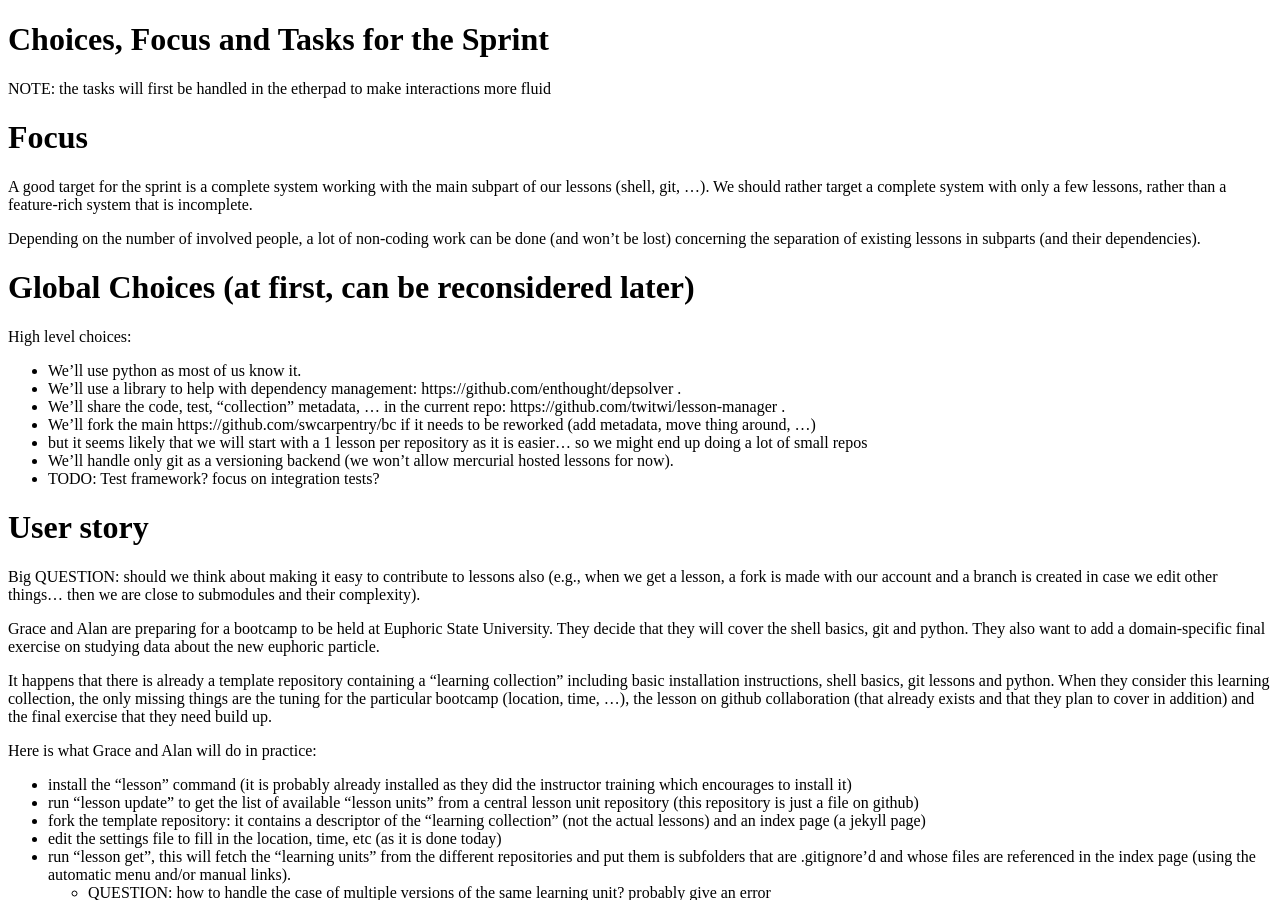
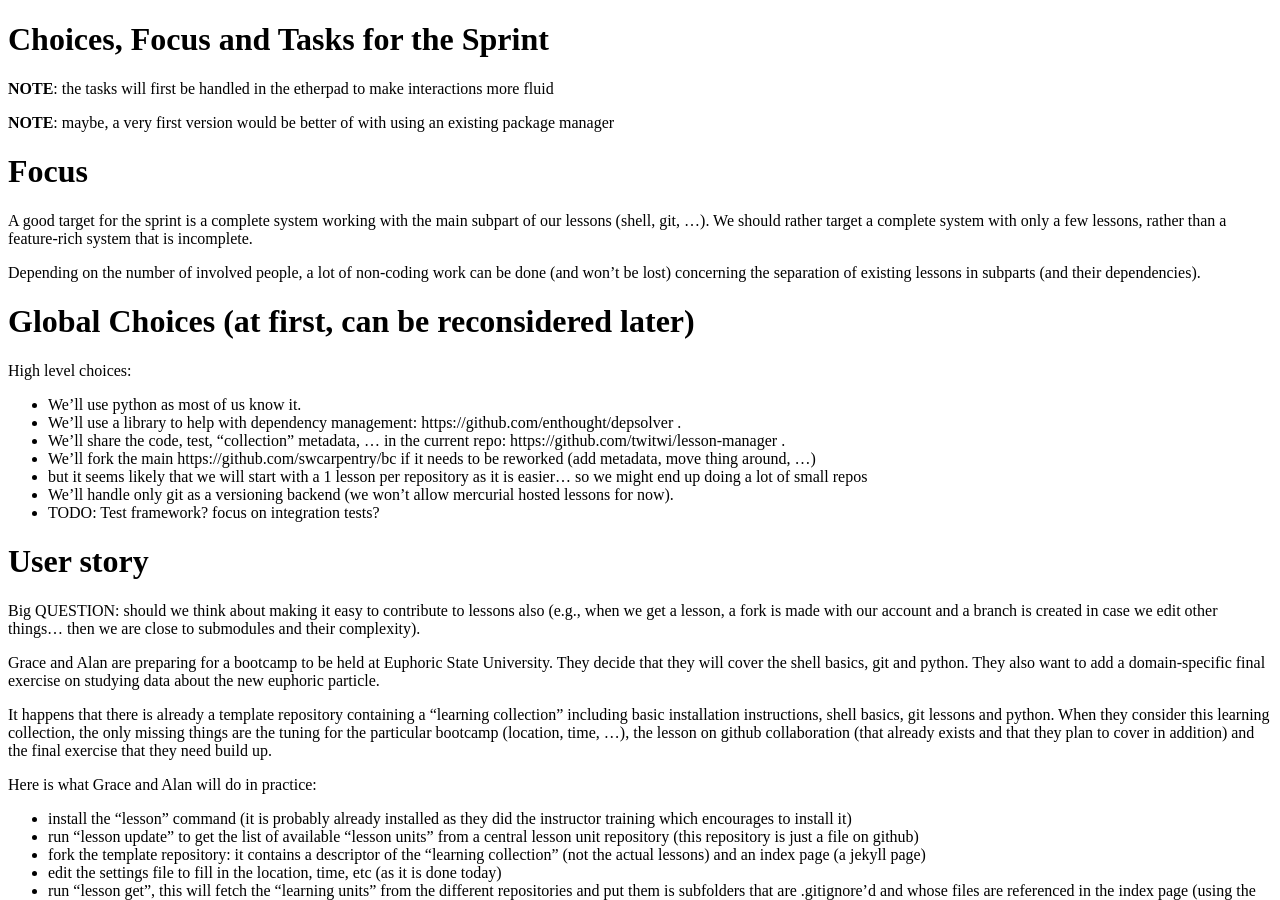
Before and after one commit to wking/lesson-manager, a Jekyll site: the page built from 02-sprint-choices-and-tasks.md, in a window 1280 px wide and 900 px high. Built offline with Jekyll 4.4.1, drawn with Linux system fonts in a browser that asks for light colours.

Commit message:
Update 02-sprint-choices-and-tasks.md

```diff
--- a/02-sprint-choices-and-tasks.md
+++ b/02-sprint-choices-and-tasks.md
@@ -3,7 +3,9 @@ layout: simple
 title: Choices, Focus and Tasks for the Sprint
 ---
 
-NOTE: the tasks will first be handled in the etherpad to make interactions more fluid
+**NOTE**: the tasks will first be handled in the etherpad to make interactions more fluid
+
+**NOTE**: maybe, a very first version would be better of with using an existing package manager
 
 # Focus
 
```
